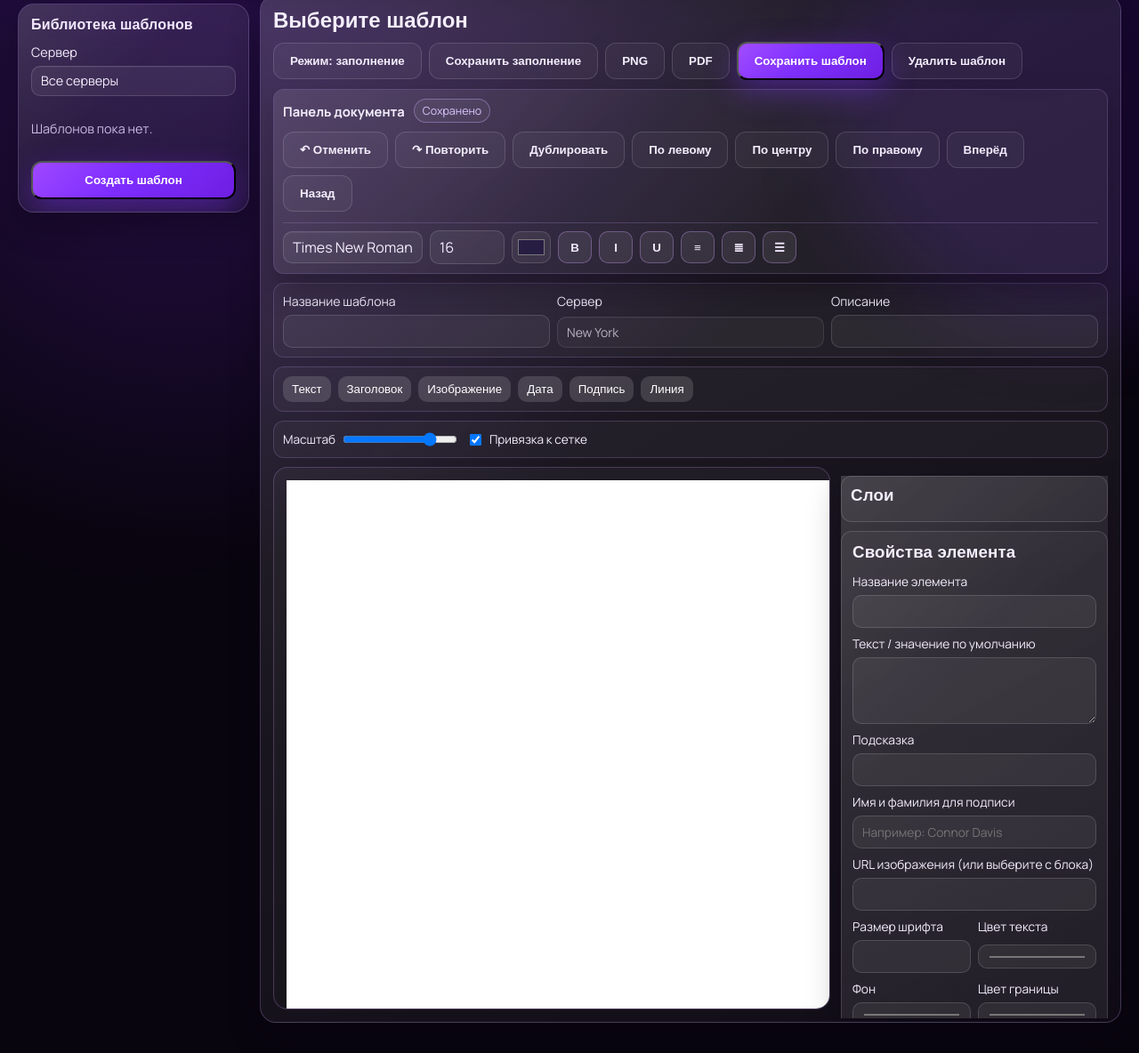
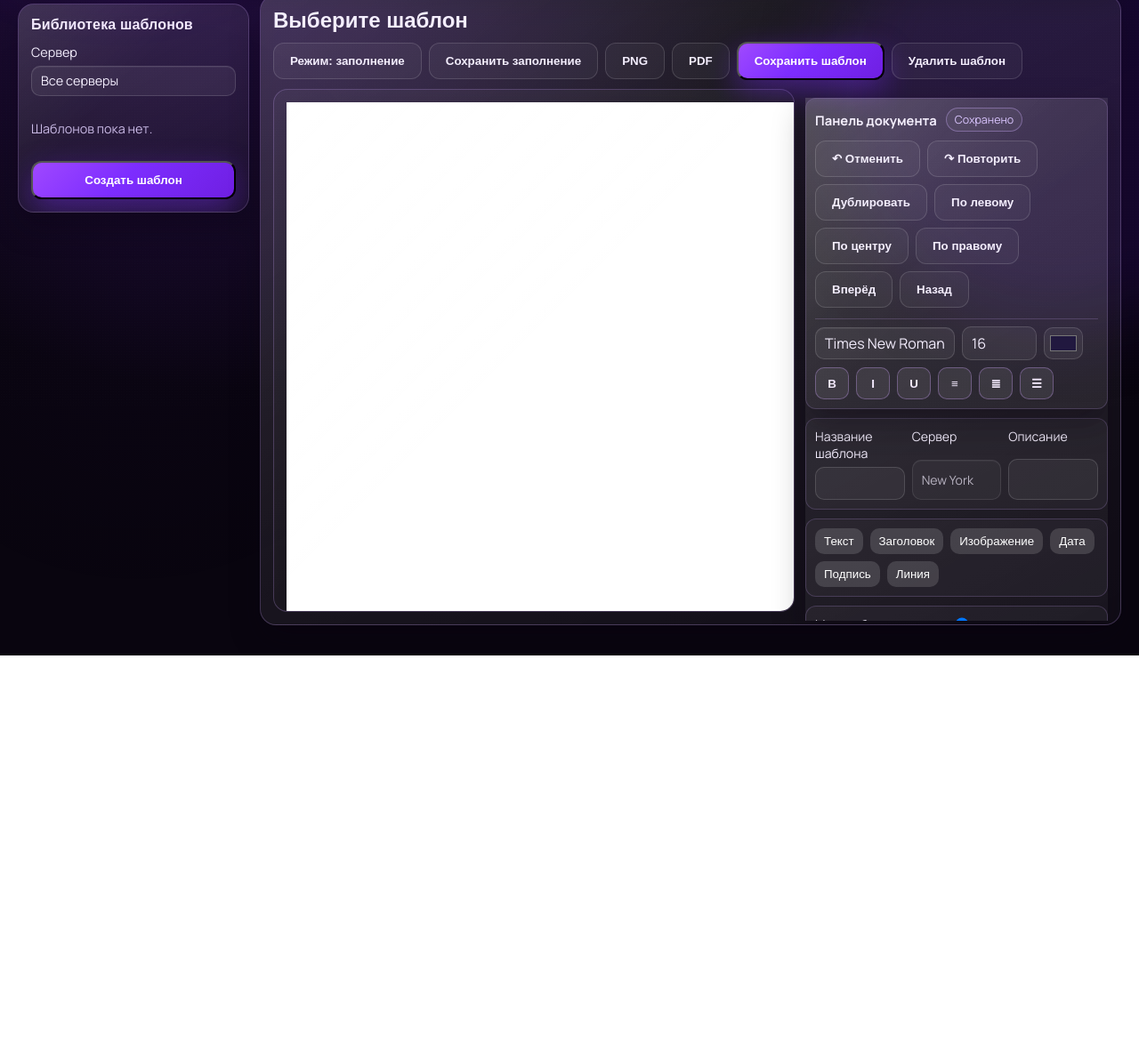
Before and after one commit to connormjrp42-alt/davis-project, a website: page public/documentflow.html in a window 1280 px wide. Shown: the part 344-1528 px from the top of the page at 89% size. After the commit the page ends 1081 px from the top, so only its background shows below. Drawn offline with nearby package versions, Linux system fonts and the light colour scheme; no server answers; a web font is replaced by a local one.

Commit message:
Refactor documentflow layout: center full-height document and right tools panel

```diff
--- a/public/documentflow.html
+++ b/public/documentflow.html
@@ -63,7 +63,13 @@
           </div>
 
           <div id="docflowEditor" class="docflow-editor" hidden>
-            <div class="docflow-toolbar card">
+            <div class="docflow-builder-grid">
+              <div id="docflowCanvasWrap" class="docflow-canvas-wrap">
+                <div id="docflowCanvas" class="docflow-canvas"></div>
+              </div>
+
+              <aside class="docflow-sidepanel">
+                <section class="docflow-toolbar card">
                   <div class="docflow-toolbar-left">
                     <strong>Панель документа</strong>
                     <span id="docflowSaveState" class="docflow-save-state">Сохранено</span>
@@ -93,34 +99,28 @@
                     <button id="docflowStyleAlignCenter" class="docflow-style-btn" type="button" title="Выравнивание текста по центру">≣</button>
                     <button id="docflowStyleAlignRight" class="docflow-style-btn" type="button" title="Выравнивание текста справа">☰</button>
                   </div>
-            </div>
+                </section>
 
-            <div class="docflow-template-meta">
+                <section class="docflow-template-meta">
                   <label>Название шаблона<input id="docflowMetaTitle" type="text" maxlength="120" /></label>
                   <label>Сервер<select id="docflowMetaServer"></select></label>
                   <label>Описание<input id="docflowMetaDescription" type="text" maxlength="500" /></label>
-            </div>
+                </section>
 
-            <div id="docflowTools" class="docflow-tools" hidden>
+                <section id="docflowTools" class="docflow-tools" hidden>
                   <button data-add="text" type="button">Текст</button>
                   <button data-add="heading" type="button">Заголовок</button>
                   <button data-add="image" type="button">Изображение</button>
                   <button data-add="date" type="button">Дата</button>
                   <button data-add="signature" type="button">Подпись</button>
                   <button data-add="line" type="button">Линия</button>
-            </div>
+                </section>
 
-            <div class="docflow-quick-tools">
+                <section class="docflow-quick-tools">
                   <label>Масштаб <input id="docflowZoom" type="range" min="20" max="120" step="5" value="100" /></label>
                   <label class="docflow-checkbox"><input id="docflowSnap" type="checkbox" checked /> Привязка к сетке</label>
-            </div>
+                </section>
 
-            <div class="docflow-builder-grid">
-              <div id="docflowCanvasWrap" class="docflow-canvas-wrap">
-                <div id="docflowCanvas" class="docflow-canvas"></div>
-              </div>
-
-              <aside class="docflow-sidepanel">
                 <section class="docflow-layers">
                   <h3>Слои</h3>
                   <div id="docflowLayerList" class="docflow-layer-list"></div>
--- a/public/styles.css
+++ b/public/styles.css
@@ -3397,20 +3397,19 @@ h1 span {
 }
 
 .docflow-page-full .docflow-editor {
-  display: grid;
-  grid-template-rows: auto auto auto auto 1fr;
   min-height: 0;
 }
 
 .docflow-page-full .docflow-builder-grid {
   min-height: 0;
-  grid-template-columns: minmax(0, 1fr) 330px;
+  grid-template-columns: minmax(0, 1fr) 380px;
   gap: 12px;
+  align-items: start;
 }
 
 .docflow-page-full .docflow-canvas-wrap {
-  min-height: calc(100vh - 340px);
-  max-height: calc(100vh - 190px);
+  min-height: calc(100vh - 212px);
+  max-height: calc(100vh - 212px);
   overflow: auto;
   padding: 14px;
   border-radius: 16px;
@@ -3419,7 +3418,10 @@ h1 span {
 }
 
 .docflow-page-full .docflow-sidepanel {
-  max-height: calc(100vh - 190px);
+  display: grid;
+  align-content: start;
+  gap: 10px;
+  max-height: calc(100vh - 212px);
   top: 10px;
   overflow: auto;
 }
@@ -3444,7 +3446,7 @@ h1 span {
   }
 
   .docflow-page-full .docflow-builder-grid {
-    grid-template-columns: minmax(0, 1fr) 300px;
+    grid-template-columns: minmax(0, 1fr) 340px;
   }
 }
 
--- a/styles.css
+++ b/styles.css
@@ -3397,20 +3397,19 @@ h1 span {
 }
 
 .docflow-page-full .docflow-editor {
-  display: grid;
-  grid-template-rows: auto auto auto auto 1fr;
   min-height: 0;
 }
 
 .docflow-page-full .docflow-builder-grid {
   min-height: 0;
-  grid-template-columns: minmax(0, 1fr) 330px;
+  grid-template-columns: minmax(0, 1fr) 380px;
   gap: 12px;
+  align-items: start;
 }
 
 .docflow-page-full .docflow-canvas-wrap {
-  min-height: calc(100vh - 340px);
-  max-height: calc(100vh - 190px);
+  min-height: calc(100vh - 212px);
+  max-height: calc(100vh - 212px);
   overflow: auto;
   padding: 14px;
   border-radius: 16px;
@@ -3419,7 +3418,10 @@ h1 span {
 }
 
 .docflow-page-full .docflow-sidepanel {
-  max-height: calc(100vh - 190px);
+  display: grid;
+  align-content: start;
+  gap: 10px;
+  max-height: calc(100vh - 212px);
   top: 10px;
   overflow: auto;
 }
@@ -3444,7 +3446,7 @@ h1 span {
   }
 
   .docflow-page-full .docflow-builder-grid {
-    grid-template-columns: minmax(0, 1fr) 300px;
+    grid-template-columns: minmax(0, 1fr) 340px;
   }
 }
 
```
Also changed, not shown: documentflow.html (+14 -14 lines). Lines whose indentation alone changed are shown as unchanged.
